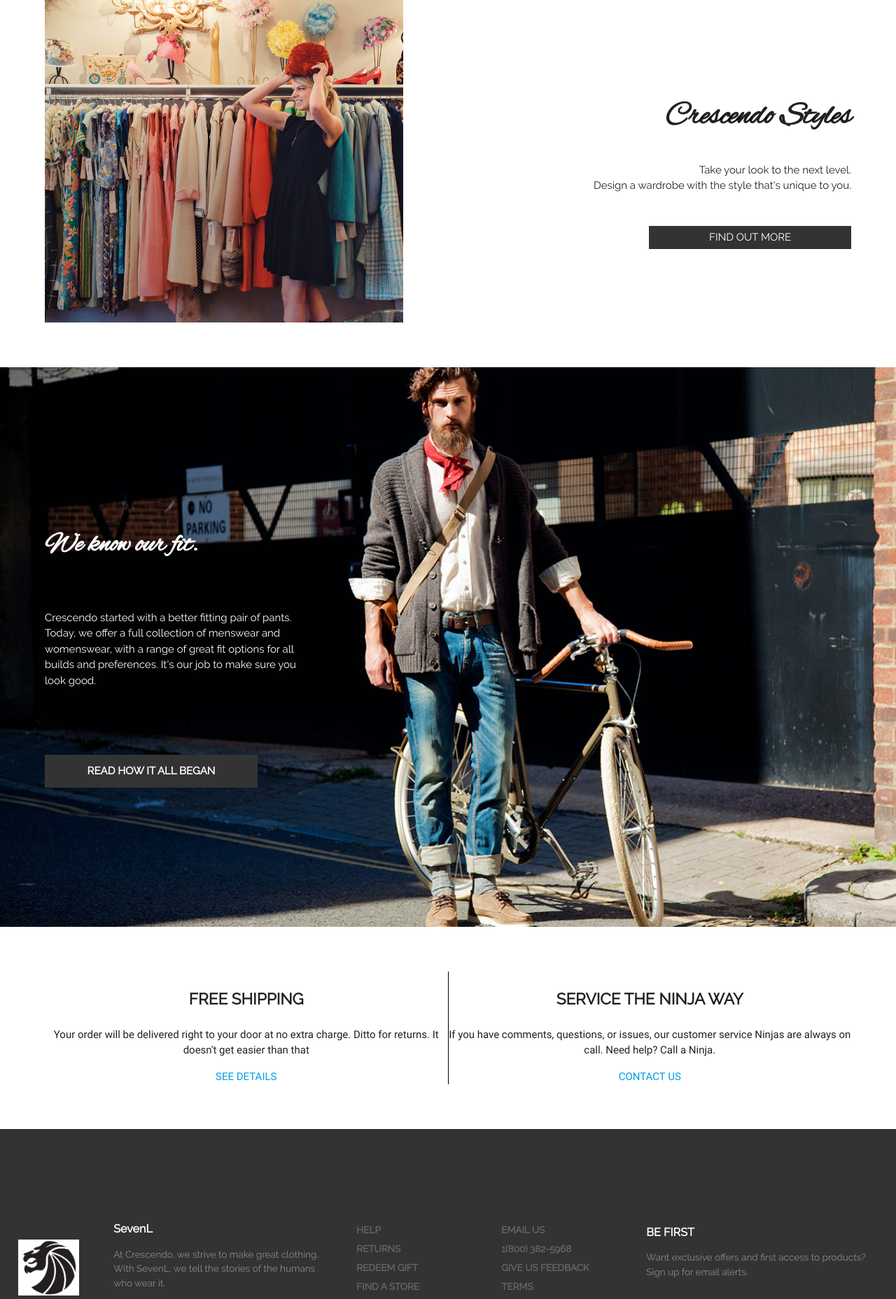
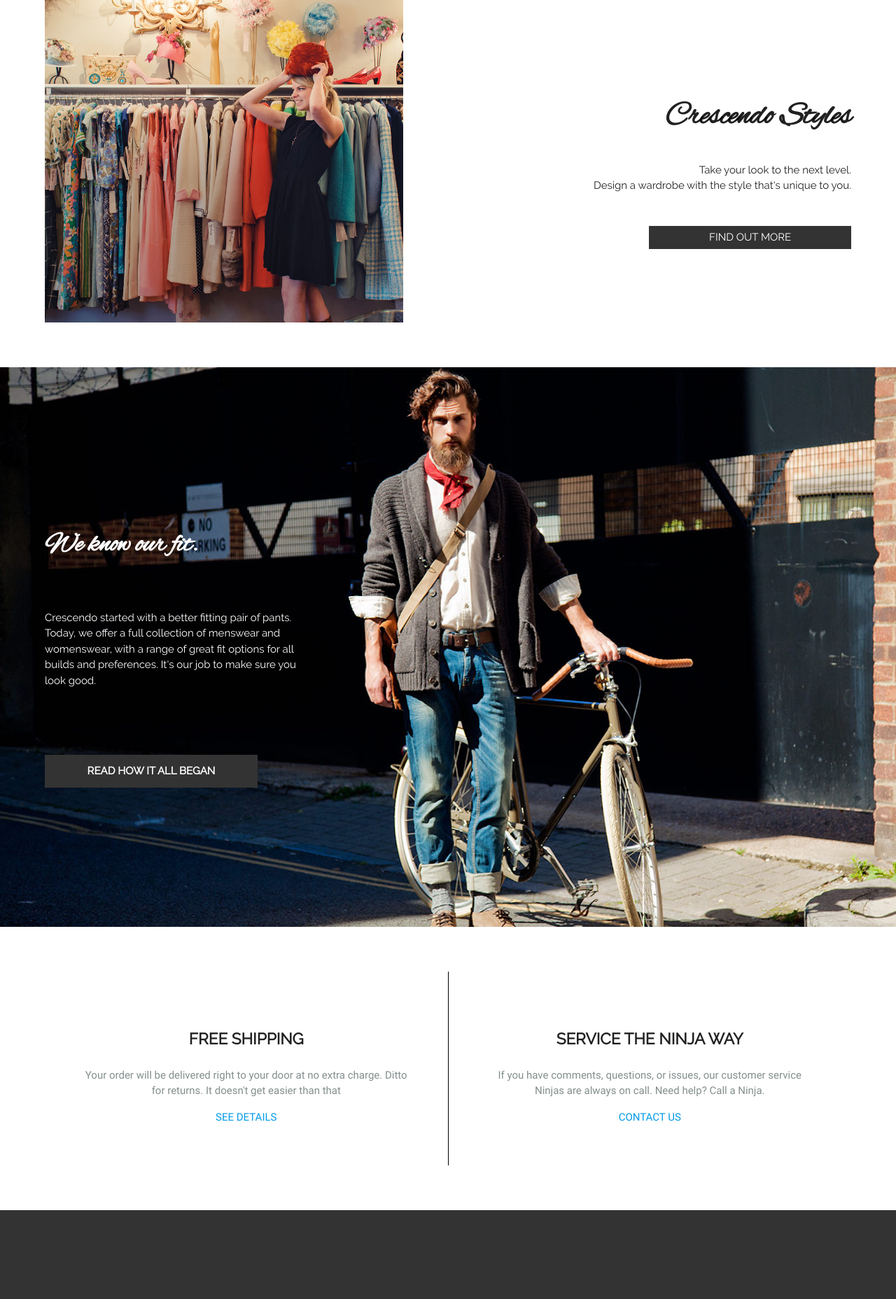
Before and after one commit to swagner23q/crescendo, a PHP site: page /index.html in a window 1280 px wide. Shown: the part 755-2612 px from the top of the page at 70% size. Run offline with PHP 8.4, Linux system fonts and the light colour scheme; some libraries are stand-ins or nearby versions.

Commit message:
final styling for landing page

```diff
--- a/css/styles.css
+++ b/css/styles.css
@@ -122,7 +122,7 @@ header {
   padding: 5%;
   display: flex;
   margin-top: 0;
-  max-height: 600px;
+  height: 75%;
   width: 100%; }
   .styles img {
     height: auto;
@@ -143,7 +143,6 @@ header {
 
 .bottomStyles {
   background-image: url("../img/hipster.jpg");
-  background-position: center;
   background-repeat: no-repeat;
   background-size: cover;
   height: 100vh;
@@ -172,17 +171,19 @@ header {
     font-size: 1.5em;
     font-weight: bold; }
   .shippingNinjaContainer .shipping {
+    padding: 5%;
     align-self: center;
     width: 50%; }
+    .shippingNinjaContainer .shipping p {
+      color: #838F8D;
+      font-size: 1em; }
   .shippingNinjaContainer .ninja {
+    padding: 5%;
     align-self: center;
     width: 50%; }
-    .shippingNinjaContainer .ninja h3 {
-      font-family: "Raleway";
-      font-size: 1.5em;
-      font-weight: bold; }
     .shippingNinjaContainer .ninja p {
-      font-size: 1em !important; }
+      color: #838F8D;
+      font-size: 1em; }
   .shippingNinjaContainer .verticalLine {
     border-left: 1px solid black; }
 
--- a/scss/layout/_containers.scss
+++ b/scss/layout/_containers.scss
@@ -24,7 +24,7 @@ header {
   padding: 5%;
   display: flex;
   margin-top: 0;
-  max-height: 600px;
+  height: 75%;
   width: 100%;
 
   img {
@@ -50,7 +50,6 @@ header {
 }
 .bottomStyles {
   background-image: url("../img/hipster.jpg");
-  background-position: center;
   background-repeat: no-repeat;
   background-size: cover;
   height: 100vh;
@@ -80,19 +79,22 @@ header {
     font-weight: bold;
   }
   .shipping {
+    padding: 5%;
     align-self: center;
     width: 50%;
+    p {
+      color: $grey;
+      font-size: 1em;
+    }
 
   }
   .ninja {
+    padding: 5%;
     align-self: center;
     width: 50%;
-    h3 {
-      @include fontBasics("Raleway", $font-size: 1.5em);
-      font-weight: bold;
-    }
     p {
-      font-size: 1em!important;
+      color: $grey;
+      font-size: 1em;
     }
   }
   .verticalLine {
```
Also changed, not shown: img/hipster.jpg, 1 other file.
